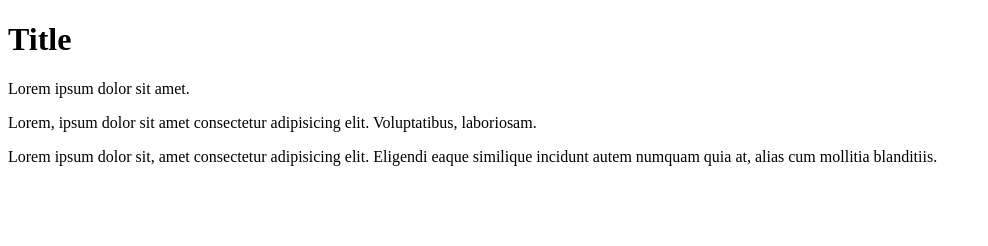
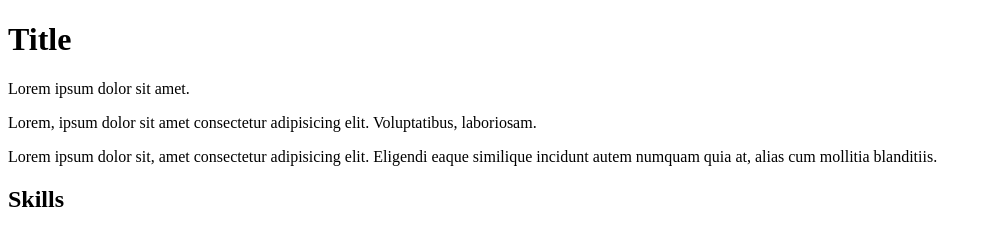
Before and after one commit to VasylUlianovskyi/git-intro3, a plain HTML site: page index.html in a window 1280 px wide. Shown: the whole page, without its empty margins (0-988 px from the left). Drawn offline with Linux system fonts and the light colour scheme.

Commit message:
add section

```diff
--- a/index.html
+++ b/index.html
@@ -14,6 +14,9 @@
    </header>
    <main>
       <p>Lorem ipsum dolor sit, amet consectetur adipisicing elit. Eligendi eaque similique incidunt autem numquam quia at, alias cum mollitia blanditiis.</p>
+      <section>
+         <h2>Skills</h2>
+      </section>
    </main>
 </body>
 </html>
```
